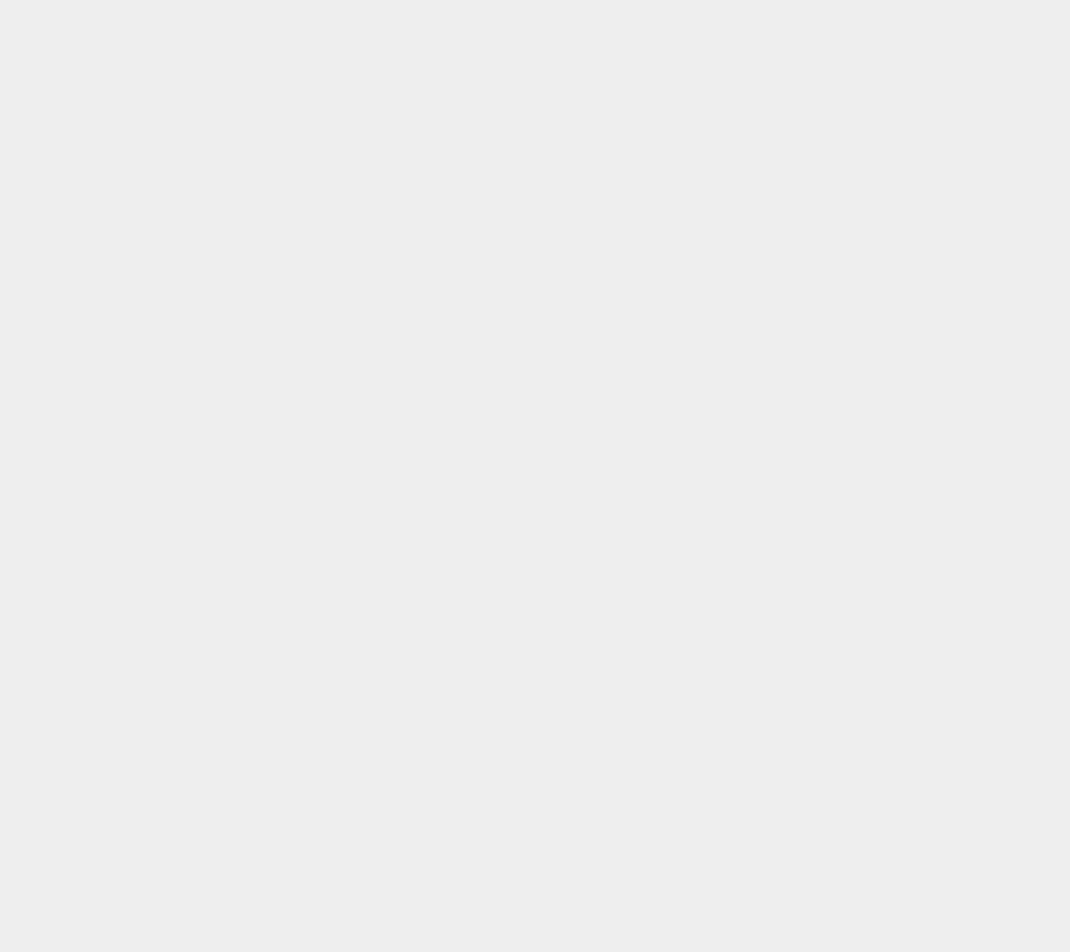
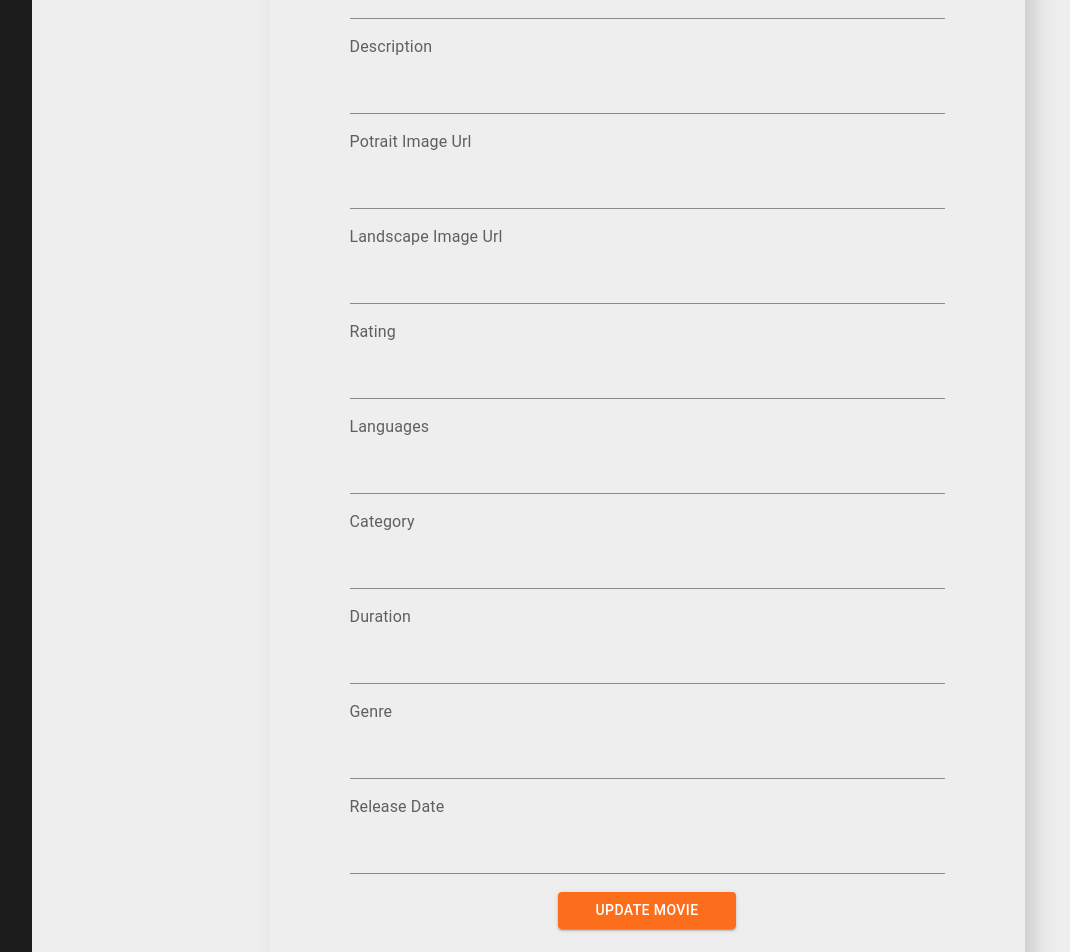
Before and after one commit to ShibilaTM/New-Theater-Booking, a React (Create React App) app in the folder frontend/: page /edit/1 in a window 1280 px wide. Before the commit this address had no page. Shown: the part 200-1152 px from the top of the page, without its empty margins (18-1088 px from the left). Before the commit the page ends 800 px from the top, so only its background shows below. Built offline with nearby package versions, Linux system fonts and the light colour scheme; no server answers.

Commit message:
movie updated successfully

```diff
--- a/frontend/src/Admin/AdminHome/AdminHome.jsx
+++ b/frontend/src/Admin/AdminHome/AdminHome.jsx
@@ -4,6 +4,7 @@ import { Button, Card, CardActions, CardContent, CardMedia, Grid, Typography } f
 import '../Sidebar/Sidebar'
 import Sidebar from '../Sidebar/Sidebar';
 import toast from 'react-hot-toast';
+import { Link } from 'react-router-dom';
 
 const AdminHome = () => {
   const [cardData, setData] = useState([]);
@@ -67,8 +68,8 @@ const AdminHome = () => {
                 color:'rgb(252, 110, 28)',
                 '&:hover': { backgroundColor: 'rgb(245, 169, 126)',
                 color:'black'
-                }}}>
-                Update
+                }}}><Link to={`/edit/`+ val._id} style={{   color:'rgb(252, 110, 28)','&:hover': { backgroundColor: 'rgb(245, 169, 126)',
+                color:'white'}}}>Update</Link>
               </Button>
             </CardActions>
 
--- /dev/null
+++ b/frontend/src/Admin/AdminHome/EditMovie.jsx
@@ -0,0 +1,108 @@
+import React, { useEffect, useState } from 'react'
+import Sidebar from '../Sidebar/Sidebar'
+import { Box, Button, FormLabel, TextField, Typography } from '@mui/material';
+import axios from 'axios';
+import toast from 'react-hot-toast';
+import { useNavigate, useParams } from 'react-router-dom';
+
+const labelprops = {
+  mt: 1,
+  mb: 1,
+};
+const EditMovie = () => {
+  const {id} = useParams()
+  const navigate = useNavigate()
+  const [movieDetails,setMovieDetails] = useState({
+    title: '',
+    description: '',
+    potraitImgUrl: '',
+    landScapeImgUrl: '',
+    rating: '',
+    genre: '',
+    languages: '',
+    type: '',
+    duration: '',
+    releasedate: ''
+  })
+  const inputChangeHandler = (e) =>{
+    setMovieDetails({
+      ...movieDetails,
+      [e.target.name]:e.target.value
+    })
+  }
+
+  useEffect(()=>{
+    axios.get(`http://127.0.0.1:4000/page/movie/${id}`)
+    .then((response)=>{
+      setMovieDetails(response.data)
+    }).catch((error)=>{
+        console.log(error)
+    })
+  },[id])
+
+  const addChangeHandler = async(e)=>{
+    e.preventDefault()
+    await axios.put(`http://127.0.0.1:4000/page/update/${id}`,movieDetails)
+    .then((response)=>{
+      toast.success(response.data.message,{position:'top-right'})
+      navigate('/admindashboard')
+    }
+    )
+  }
+
+  return (
+    <Sidebar>
+    <div>
+        <form>
+            <Box
+            width={'50%'}
+            padding={10}
+            margin='auto'
+            display={'flex'}
+            flexDirection={'column'}
+            boxShadow={'10px 10px 20px #ccc'}
+            >
+                <Typography
+                textAlign={'center'}
+                variant='h5'
+                fontFamily={'verdana'}>
+                    Update Movie
+                </Typography>
+                <FormLabel sx={labelprops}>Title</FormLabel>
+                <TextField name='title' value={movieDetails.title} variant='standard' margin='normal' onChange={inputChangeHandler}/>
+                <FormLabel sx={labelprops}>Description</FormLabel>
+                <TextField name='description' value={movieDetails.description} variant='standard' margin='normal' onChange={inputChangeHandler}/>
+                <FormLabel sx={labelprops}>Potrait Image Url</FormLabel>
+                <TextField name='potraitImgUrl' value={movieDetails.potraitImgUrl} variant='standard' margin='normal' onChange={inputChangeHandler}/>
+                <FormLabel sx={labelprops}>Landscape Image Url</FormLabel>
+                <TextField name='landScapeImgUrl' value={movieDetails.landScapeImgUrl} variant='standard' margin='normal' onChange={inputChangeHandler}/>
+                <FormLabel sx={labelprops}>Rating</FormLabel>
+                <TextField name='rating' variant='standard' value={movieDetails.rating} margin='normal' onChange={inputChangeHandler}/>
+                <FormLabel sx={labelprops}>Languages</FormLabel>
+                <TextField name='languages' variant='standard' value={movieDetails.languages} margin='normal' onChange={inputChangeHandler}/>
+                <FormLabel sx={labelprops}>Category</FormLabel>
+                <TextField name='type' variant='standard' value={movieDetails.type} margin='normal' onChange={inputChangeHandler}/>
+                <FormLabel sx={labelprops}>Duration</FormLabel>
+                <TextField name='duration' variant='standard' value={movieDetails.duration} margin='normal' onChange={inputChangeHandler}/>
+                <FormLabel sx={labelprops}>Genre</FormLabel>
+                <TextField name='genre' variant='standard' value={movieDetails.genre} margin='normal' onChange={inputChangeHandler}/>
+                <FormLabel sx={labelprops}>Release Date</FormLabel>
+                <TextField name='releasedate' variant='standard' value={movieDetails.releasedate} margin='normal' onChange={inputChangeHandler}/>
+                <Button variant='contained' sx={{
+                    margin:'auto',
+                    marginTop:'10px',
+                    width:'30%' ,
+                    backgroundColor:"rgb(252, 110, 28)" ,
+                    ":hover":{backgroundColor:"darkorchid"
+                    }}}
+                    onClick={addChangeHandler}
+                    >
+                    Update Movie </Button>
+            </Box>
+        </form>
+    </div>
+    </Sidebar>
+  )
+}
+
+export default EditMovie
--- a/frontend/src/Admin/Sidebar/Sidebar.jsx
+++ b/frontend/src/Admin/Sidebar/Sidebar.jsx
@@ -4,7 +4,7 @@ import './Sidebar.css';
 import { FaTh, FaBars } from 'react-icons/fa';
 import { NavLink } from 'react-router-dom';
 import { IoLogOut } from 'react-icons/io5';
-import { MdMovieCreation, MdMovieFilter, MdMovieEdit } from 'react-icons/md';
+import { MdMovieCreation, MdMovieFilter } from 'react-icons/md';
 
 const Sidebar = ({ children }) => {
   const [isOpen, setIsOpen] = useState(false);
@@ -20,16 +20,7 @@ const Sidebar = ({ children }) => {
       name: 'Movie Submissions',
       icon: <MdMovieCreation />,
     },
-    {
-      path: '/upcomingMovie',
-      name: 'Upcoming Movie',
-      icon: <MdMovieFilter />,
-    },
-    {
-      path: '/editMovie',
-      name: 'Edit Movie',
-      icon: <MdMovieEdit />,
-    },
+
     {
       path: '/',
       name: 'Logout',
--- a/frontend/src/App.js
+++ b/frontend/src/App.js
@@ -13,6 +13,7 @@ import AdminMain from './Admin/Sidebar/AdminMain';
 import MovieTicketBooking from './Pages/BuyTickets/MovieTicketBooking';
 import MovieSubmission from './Admin/AdminHome/MovieSubmission';
 import CastSubmission from './Admin/AdminHome/CastSubmission';
+import EditMovie from './Admin/AdminHome/EditMovie';
 
 
 
@@ -32,6 +33,7 @@ function App() {
         <Route path="/admindashboard" element={<AdminHome/>}/>
         <Route path='/moviesubmission' element={<MovieSubmission/>}/>
         <Route path='/cast/:id' element={<CastSubmission/>}/>
+        <Route path='/edit/:id' element={<EditMovie/>}/>
 
       </Routes>
     </div>
--- a/frontend/src/Pages/MoviePage.css
+++ b/frontend/src/Pages/MoviePage.css
@@ -160,5 +160,5 @@
     width: 100% !important;
     height: 1px;
     background-color: rgb(233, 233, 233);
-    margin: 90px 0px;
+    margin: 120px 0px;
   }
```
Also changed, not shown: 1 other file (tests, documents, lock files or other folders).
